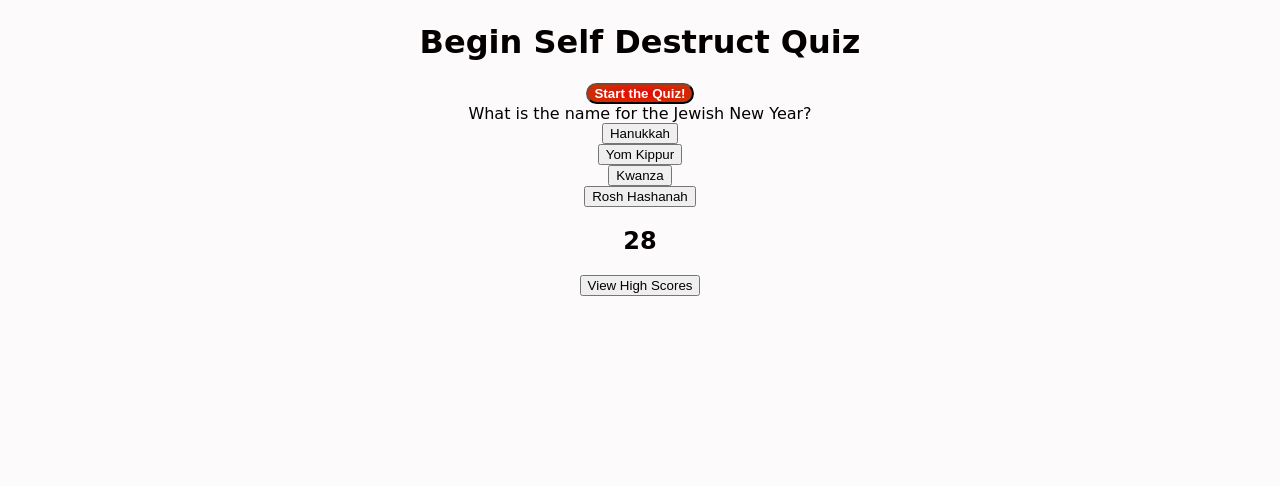
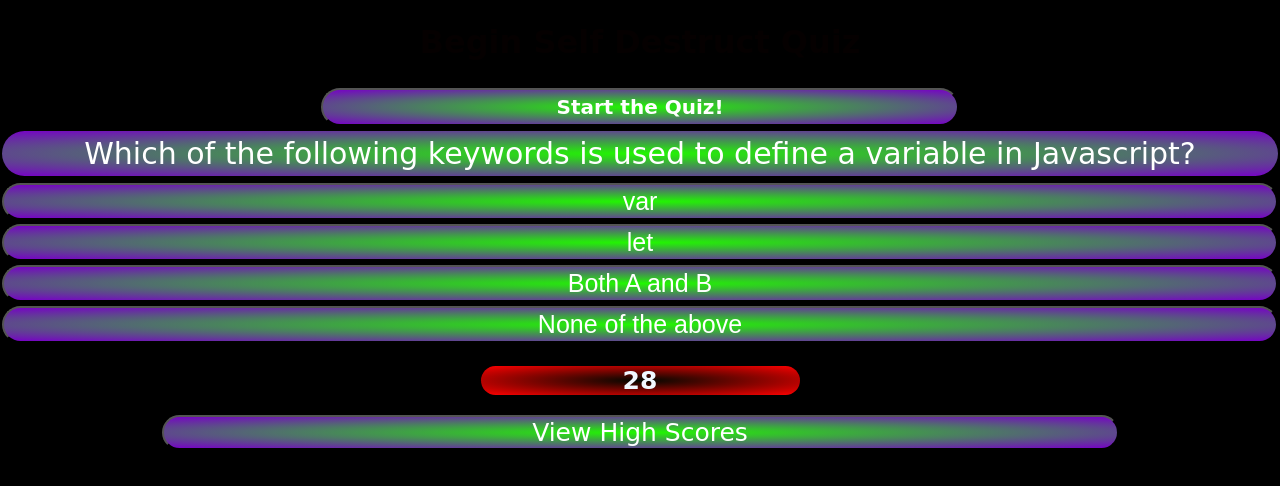
Before and after one commit to Catalystix/The-Quiz-Game, a plain HTML site: page index.html in a window 1280 px wide. Both pictures are taken after a click on the button "Start the Quiz!". Drawn offline with Linux system fonts and the light colour scheme.

Commit message:
edited css and how local storage was pulling the information

```diff
--- a/assets/script.js
+++ b/assets/script.js
@@ -12,46 +12,56 @@ var timeLeft = 30;
 var pointsLost = 5;
 var currentQuestion = 0;
 var questions = [
-    { Q: 'What is the name for the Jewish New Year?',
+    { Q: 'Which of the following keywords is used to define a variable in Javascript?',
     A: [
-            'Hanukkah',
-            'Yom Kippur',
-            'Kwanza',
-            'Rosh Hashanah',
+            'var',
+            'let',
+            'Both A and B',
+            'None of the above',
         ],
-        correct: "Hanukkah"
+        correct: "Both A and B"
     },
-    { Q: 'How many blue stripes are there on the U.S. flag?',
+    { Q: 'Which of the following methods is used to access HTML elements using Javascript?',
     A: [
-        '6',
-        '7',
-        '13',
-        '0',
+        'getElementById()',
+        'getElementsByClassName()',
+        'Both A and B',
+        'None of the Above',
         ],
-        correct: '13'
+        correct: 'Both A and B'
     },
-    { Q: 'Which planet is the hottest?',
+    { Q: 'Which of the following methods can be used to display data in some form using Javascript?',
     A: [
-        'Venus',
-        'Saturn',
-        'Mercury',
-        'Mars',
+        'document.write()',
+        'console.log()',
+        'window.alert()',
+        'All of the above',
     ],
-        correct: 'Mercury'
+        correct: 'All of the above'
+    },
+    { Q: 'When an operators value is NULL, the typeof returned by the unary operator is:',
+    A: [
+        'Boolean',
+        'Undefined',
+        'Object',
+        'Integer',
+    ],
+        correct: 'Object'
     }
 ]
 console.log(questions);
 
-function restartQuiz() {
-    startButton.innerHTML = 'Restart Quiz';
-    location.reload();
+// function restartQuiz() {
+//     startTimer();
+//     startQuestions();
 
-}
+
+// }
 
 function startQuestions() {
 
-    myAnswer.innerHTML = '' ; //not working for some reason??
-    questions.innerHTML = '' ;  //not working for some reason??
+    myAnswer.innerHTML = '' ; //not working for some reason?? ** fixed!
+    questions.innerHTML = '' ;  //not working for some reason?? ** fixed!
     var end = questions.length - 1
     if (currentQuestion > end) {
             gameover();
@@ -151,6 +161,7 @@ startButton.addEventListener('click', function() {
     startTimer();
     startQuestions();
 
+
 });
 
 var scoreButton = document.querySelector('#highScores');
@@ -170,10 +181,9 @@ function getHighScores() {
     var listOfScores = document.createElement('p');
     listOfScores.textContent = highScore[i];
     display.append(listOfScores);
+   }
+   };
 
-   }
-
-};
 
 // var element = event.target;
 
--- a/assets/style.css
+++ b/assets/style.css
@@ -1,5 +1,6 @@
 * {
     box-sizing: border-box;
+
 }
 @import url('https://fonts.googleapis.com/css2?family=Big+Shoulders+Display&family=Indie+Flower&family=Rajdhani&display=swap');
 
@@ -7,15 +8,20 @@ body {
     font-family: 'Indie Flower', cursive;
     margin: 2px;
     padding: auto;
-    background-color: rgb(252, 250, 250);
+    background-color: black;
     color: rgb(5, 0, 0);
 }
 
 #start {
+    font-family: 'Big Shoulders Display', cursive;
     text-decoration: none;
+    font-size: 20px;
+    width: 50%;
     border-radius: 60px;
-    background-image:radial-gradient(#f70000 0%, #c73900 100%);
+    background-image:radial-gradient(#21f700 0%, #7700c7 100%);
     color:white;
+    margin: 5px;
+    padding: 5px;
 }
 .startdiv{
     display: flex;
@@ -41,6 +47,7 @@ section {
     flex-direction: column;
     justify-content: center;
     align-items: center;
+    text-align: center;
 }
 #answers {
     display: flex;
@@ -52,4 +59,62 @@ section {
 #quizSection {
     display: flex;
     justify-content: space-around;
+     text-decoration: none;
+    font-size: 30px;
+    border-radius: 30px;
+    background-color: black;
+    background-image:radial-gradient(#21f700 0%, #7700c7 100%);
+    color:white;
+    margin-bottom: 5px;
+    padding: 5px;
 }
+
+button.answerButton {
+    width: 100%;
+    text-decoration: none;
+    font-size: 25px;
+    border-radius: 60px;
+    background-image:radial-gradient(#21f700 0%, #7700c7 100%);
+    color:white;
+    margin: 2px;
+    padding: 2px;
+}
+
+#highScores {
+    font-family: 'Big Shoulders Display', cursive;
+    width: 75%;
+    text-decoration: none;
+    font-size: 25px;
+    border-radius: 60px;
+    background-image:radial-gradient(#21f700 0%, #7700c7 100%);
+    color: white;
+}
+#timer {
+    font-family: 'Big Shoulders Display', cursive;
+    width: 25%;
+    text-decoration: none;
+    font-size: 25px;
+    border-radius: 60px;
+    background-image:radial-gradient(#010800 0%, red 100%);
+    color: aliceblue;
+}
+
+#highScoreText {
+    font-family: 'Big Shoulders Display', cursive;
+    width: 75%;
+    text-decoration: none;
+    font-size: 25px;
+    border-radius: 60px;
+    background-image:radial-gradient(#21f700 0%, #7700c7 100%);
+    color: white;
+}
+p {
+    width: 100%;
+    text-decoration: none;
+    font-size: 25px;
+    border-radius: 60px;
+    background-image:radial-gradient(#21f700 0%, #7700c7 100%);
+    color:white;
+    margin: 2px;
+    padding: 2px
+}
--- a/index.html
+++ b/index.html
@@ -17,7 +17,7 @@
     </div>
 
     <div id="quizSection">
-      <h2 id="question">Question appears here</h2>
+      <h2 id="question">Questions appear here</h2>
     </div>
 
     <div id="answers">
```
Also changed, not shown: 1 other file.
